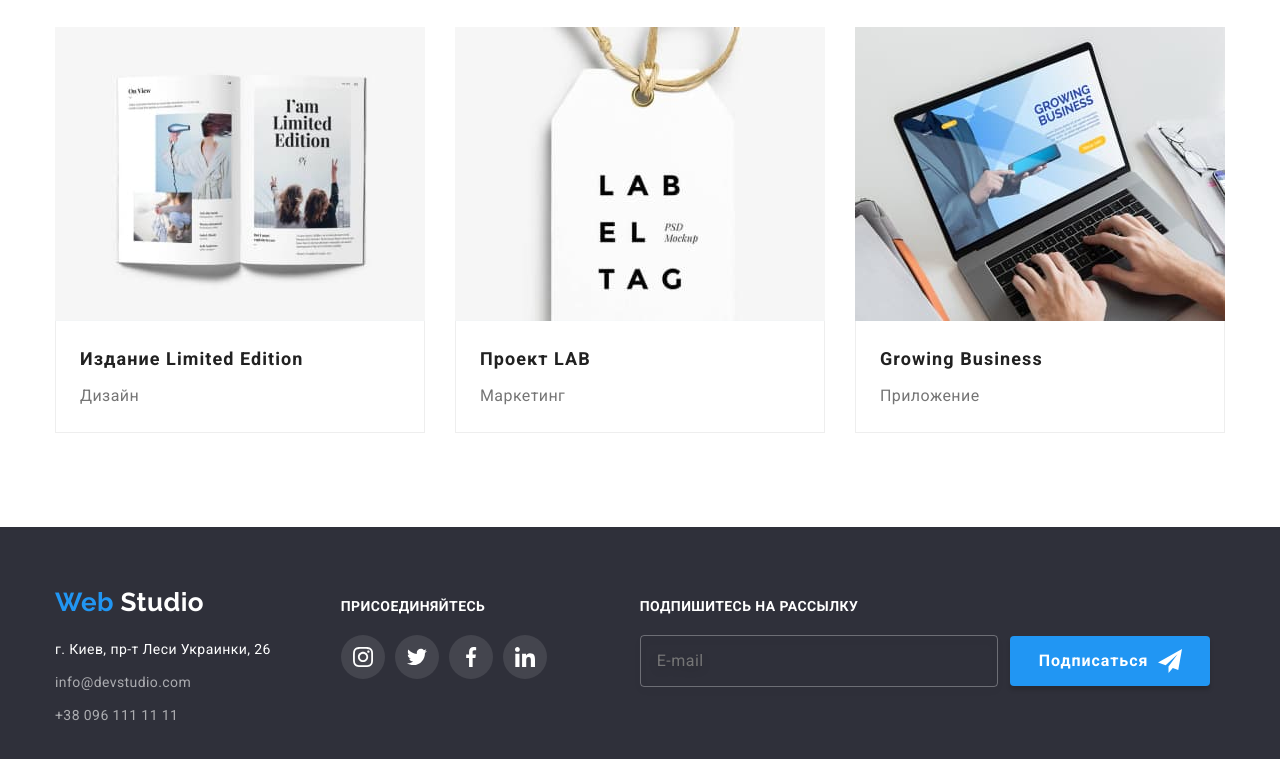
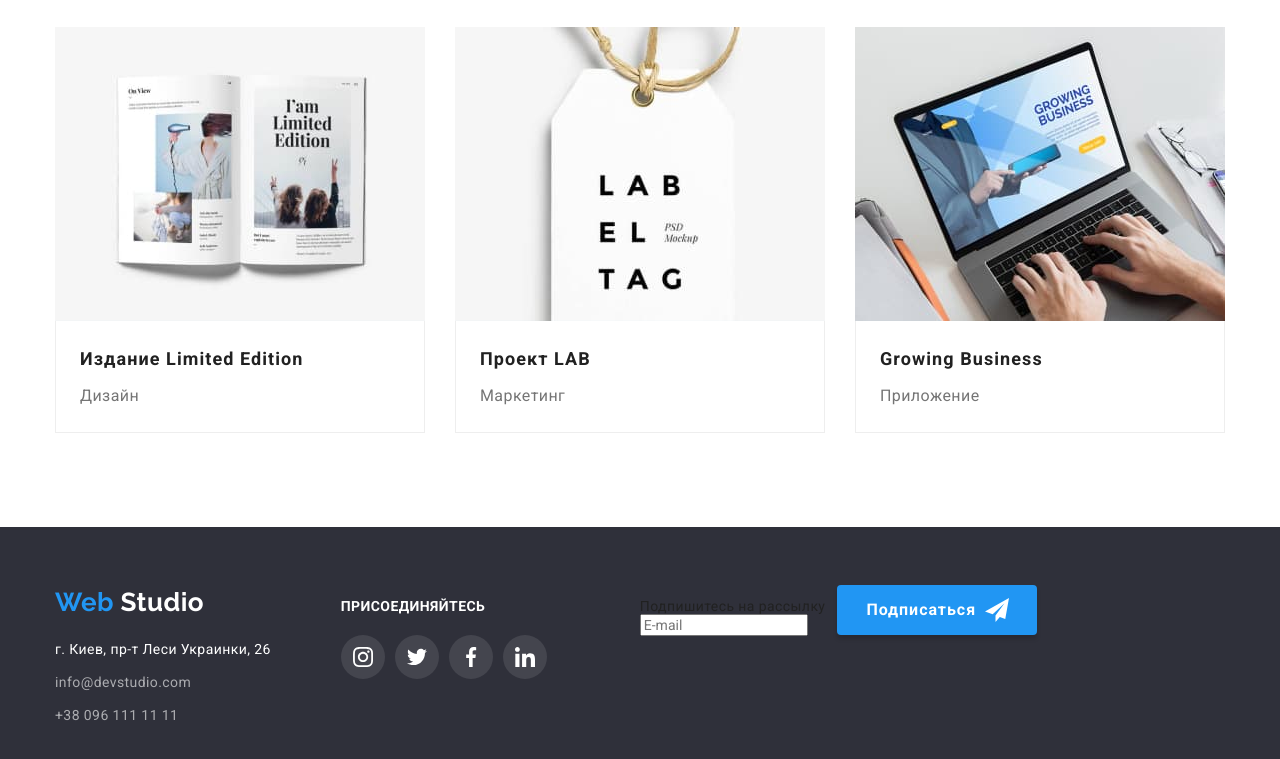
Before and after one commit to AlexLupeka/goit-markup-hw-06, a plain HTML site: page portfolio.html in a window 1280 px wide. Shown: the part 1106-1865 px from the top of the page. Drawn offline with nearby package versions, Linux system fonts and the light colour scheme.

Commit message:
portfolio hw-6

```diff
--- a/portfolio.html
+++ b/portfolio.html
@@ -266,6 +266,9 @@
 						</ul>
 					</address>
 				</div>
+
+				<!-- social networks -->
+
 				<div class="footer-soc">
 					<h2 class="soc-title">Присоединяйтесь</h2>
 					<ul class="footer-soc-list">
@@ -299,18 +302,23 @@
 						</li>
 					</ul>
 				</div>
-				<form class="mailing-soc">
-					<label class="mailing-caption">
-						Подпишитесь на рассылку
-						<input class="mailing" type="email" name="email" placeholder="E-mail" />
-					</label>
+
+				<!-- form - mailing-soc -->
+
+				<div class="mailing-soc">
+					<p class="mailing-text">Подпишитесь на рассылку</p>
+					<form>
+					<input class="mailing-input" type="email" name="email" placeholder="E-mail" />
 					<button class="mailing-button" type="submit">
 						Подписаться
 						<svg class="mailing-icon" width="24" height="24">
 							<use href="./images/icons.svg#icon-icon-send"></use>
 						</svg>
 					</button>
-				</form>
+					</form>
+				</div>
+			</div>
+		</footer>
 			</div>
 		</footer>
 	</body>
```
